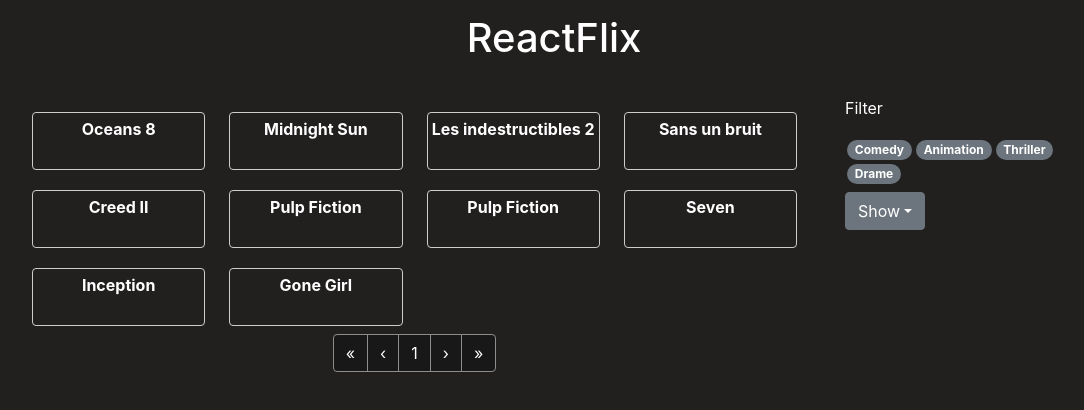
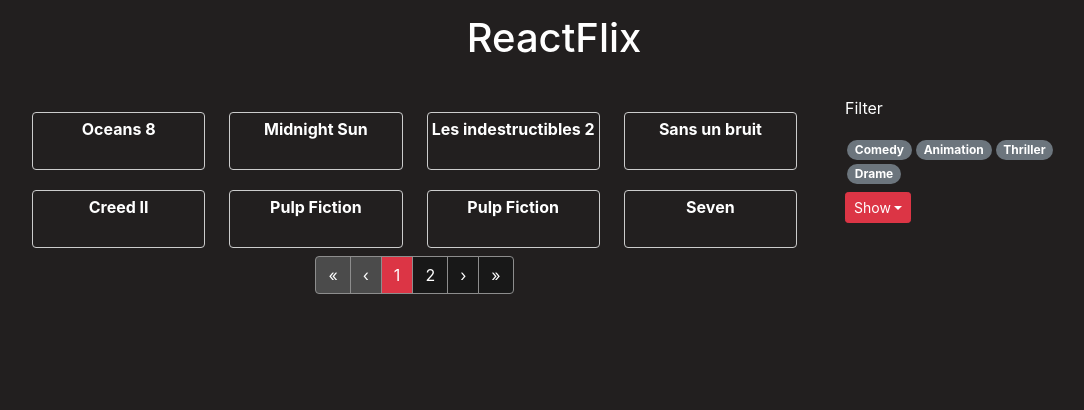
Before and after one commit to IsaiasVenegas/reactflix, a React (Create React App) app: page / in a window 1280 px wide. Shown: the top 410 px of the page, without its empty margins (86-1170 px from the left). Built offline with nearby package versions, Linux system fonts and the light colour scheme.

Commit message:
Visual changes

```diff
--- a/src/pages/MovieList/LateralBar.jsx
+++ b/src/pages/MovieList/LateralBar.jsx
@@ -35,8 +35,11 @@ const LateralBar = ({ movies, updateList, changeSize }) => {
           <ButtonDropdown
             isOpen={dropdown}
             toggle={() => toggleDropdown(!dropdown)}
+            size="sm"
           >
-            <DropdownToggle caret>Show</DropdownToggle>
+            <DropdownToggle color="danger" caret>
+              Show
+            </DropdownToggle>
             <DropdownMenu>
               <DropdownItem onClick={() => changeSize(4)}>4</DropdownItem>
               <DropdownItem onClick={() => changeSize(8)}>8</DropdownItem>
--- a/src/pages/MovieList/hooks/usePagination.jsx
+++ b/src/pages/MovieList/hooks/usePagination.jsx
@@ -6,7 +6,7 @@ import { useState, useEffect } from "react";
 const usePagination = (list) => {
   const [pagination, setPagination] = useState({
     page: 0,
-    page_size: 12,
+    page_size: 8,
   });
 
   const setPage = (p) => {
--- a/src/pages/MovieList/styles.css
+++ b/src/pages/MovieList/styles.css
@@ -48,7 +48,9 @@
   margin-right: 2px;
   cursor: pointer;
 }
-.category.active {
+.category.active,
+.page-item.active .page-link,
+.dropdown-menu.show .dropdown-item:active {
   background-color: #dc3545 !important;
 }
 .category.inactive {
@@ -58,4 +60,8 @@
   color: #fff !important;
   border-color: #8d8d8d !important;
   background-color: #181818 !important;
+  box-shadow: none !important;
 }
+.page-item.disabled .page-link {
+  background-color: #4b4b4b !important;
+}
```
